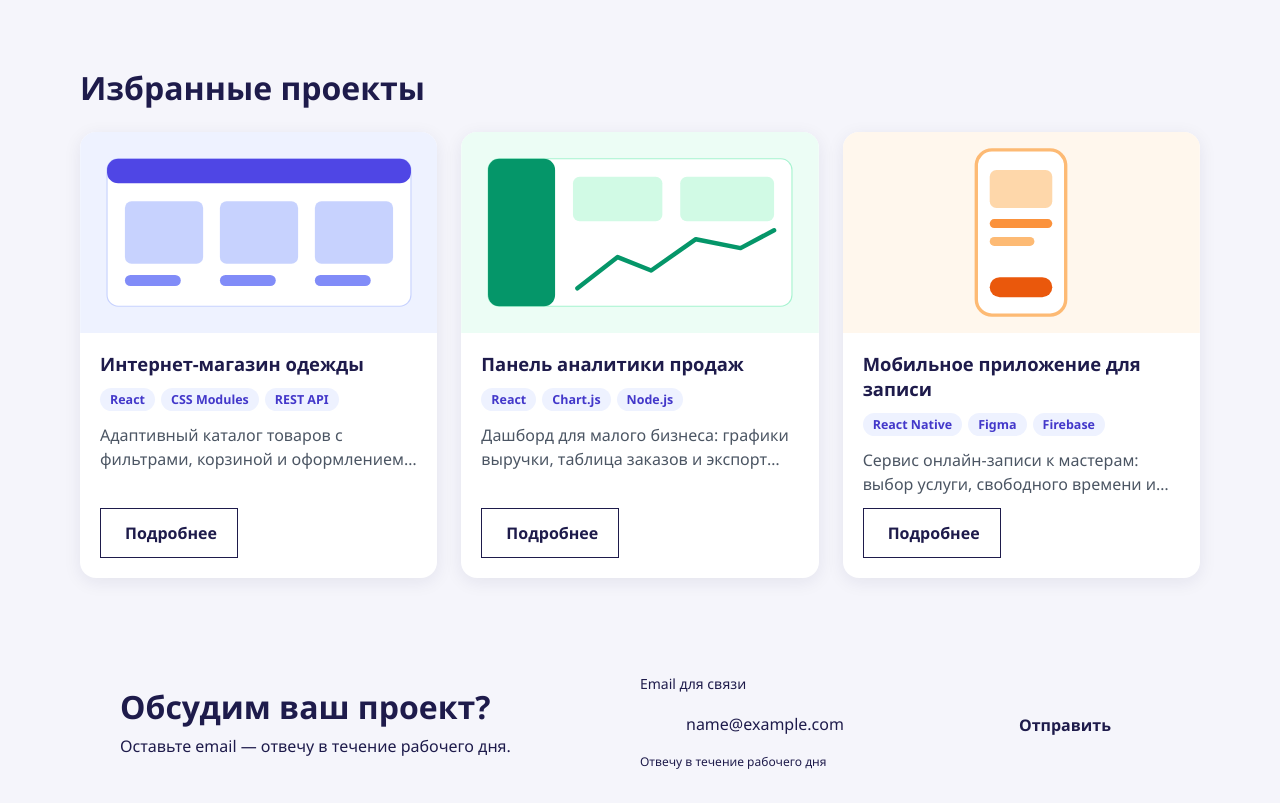
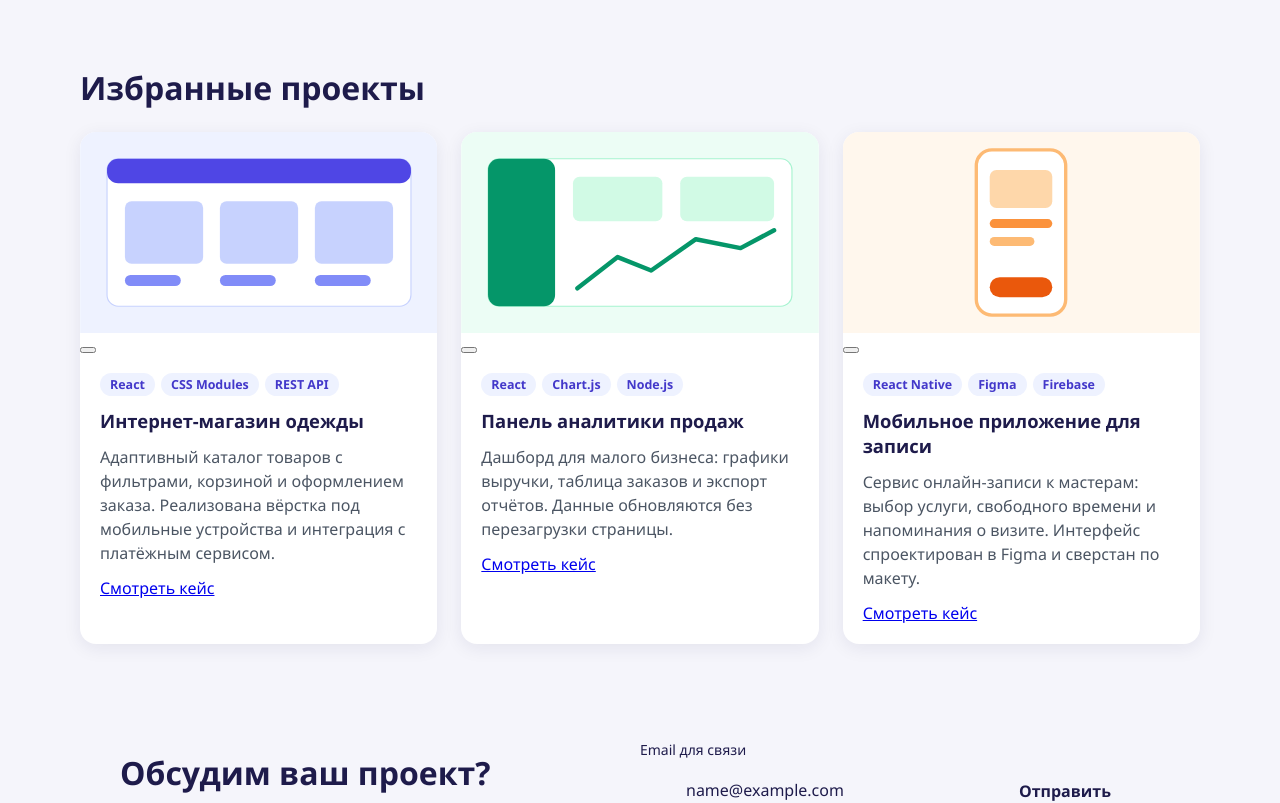
Before and after one commit to guncahv/freelance-portfolio, a React (Vite) app: page / in a window 1280 px wide. Shown: the part 600-1403 px from the top of the page. Built offline with nearby package versions, Linux system fonts and the light colour scheme.

Commit message:
Update ProjectCard.jsx

```diff
--- a/src/components/ProjectCard/ProjectCard.jsx
+++ b/src/components/ProjectCard/ProjectCard.jsx
@@ -1,20 +1,34 @@
 import { useState } from 'react';
 import PropTypes from 'prop-types';
-import Button from '../Button/Button';
+import Icon from '../Icon/Icon';
+import heartIcon from '../../assets/icon-heart.svg';
+import heartFilledIcon from '../../assets/icon-heart-filled.svg';
+import arrowIcon from '../../assets/icon-arrow-right.svg';
 import styles from './ProjectCard.module.css';
 
 /**
- * Карточка проекта. Все данные (заголовок, описание, изображение, теги)
- * приходят через props. Локальное состояние isExpanded раскрывает описание.
+ * Карточка проекта. Все данные (заголовок, описание, изображение, теги, подпись)
+ * приходят через props. Локальное состояние isFavorite — вариант Favorite: Off / On.
  */
-function ProjectCard({ title, description, image, tags = [] }) {
-  const [isExpanded, setIsExpanded] = useState(false);
+function ProjectCard({ title, description, image, tags = [], meta = '', caseUrl = '#' }) {
+  const [isFavorite, setIsFavorite] = useState(false);
 
   return (
     <article className={styles.card}>
-      <img src={image} alt={`Превью проекта «${title}»`} className={styles.image} />
+      <div className={styles.cover}>
+        <img src={image} alt={`Обложка проекта «${title}»`} className={styles.image} />
+        <button
+          type="button"
+          className={isFavorite ? `${styles.favorite} ${styles.favoriteOn}` : styles.favorite}
+          onClick={() => setIsFavorite((prev) => !prev)}
+          aria-pressed={isFavorite}
+          aria-label={isFavorite ? 'Убрать из избранного' : 'Добавить в избранное'}
+        >
+          <Icon src={isFavorite ? heartFilledIcon : heartIcon} size={18} />
+        </button>
+      </div>
+
       <div className={styles.body}>
-        <h3 className={styles.title}>{title}</h3>
         {tags.length > 0 && (
           <ul className={styles.tags}>
             {tags.map((tag) => (
@@ -24,15 +38,14 @@ function ProjectCard({ title, description, image, tags = [] }) {
             ))}
           </ul>
         )}
-        <p className={isExpanded ? styles.description : `${styles.description} ${styles.collapsed}`}>
-          {description}
-        </p>
-        <div className={styles.actions}>
-          <Button
-            label={isExpanded ? 'Свернуть' : 'Подробнее'}
-            variant="secondary"
-            onClick={() => setIsExpanded((prev) => !prev)}
-          />
+        <h3 className={styles.title}>{title}</h3>
+        <p className={styles.description}>{description}</p>
+        <div className={styles.footer}>
+          <a href={caseUrl} className={styles.link}>
+            Смотреть кейс
+            <Icon src={arrowIcon} size={16} />
+          </a>
+          {meta && <span className={styles.meta}>{meta}</span>}
         </div>
       </div>
     </article>
@@ -44,6 +57,8 @@ ProjectCard.propTypes = {
   description: PropTypes.string.isRequired,
   image: PropTypes.string.isRequired,
   tags: PropTypes.arrayOf(PropTypes.string),
+  meta: PropTypes.string,
+  caseUrl: PropTypes.string,
 };
 
 export default ProjectCard;
```
